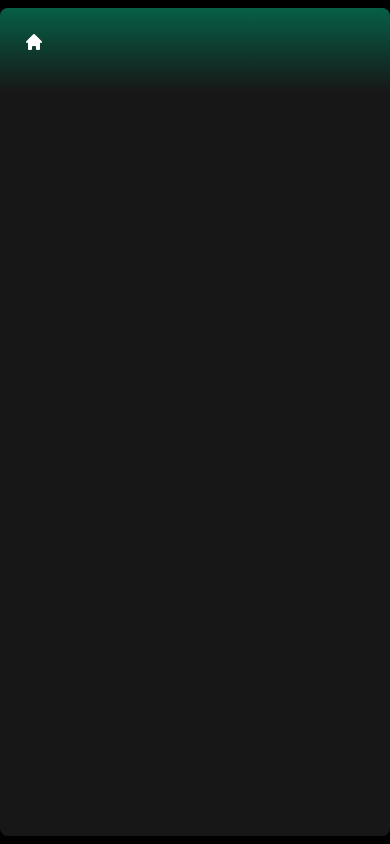
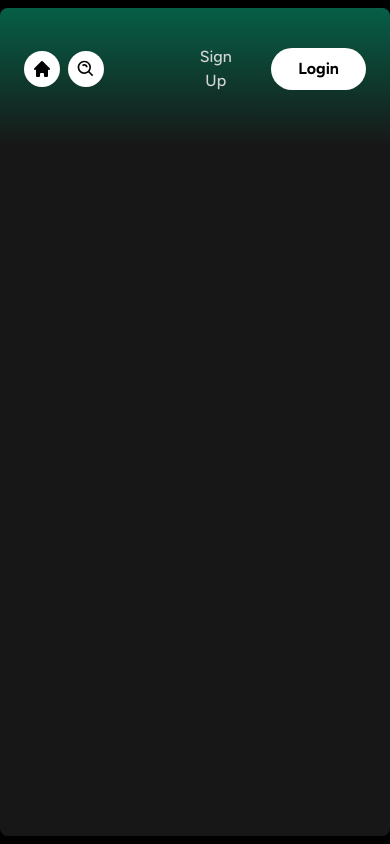
Before and after one commit to JAE-exe/spotify_clone, a Next.js app: page / in a window 390 px wide. Built offline with nearby package versions, Linux system fonts and the light colour scheme.

Commit message:
commit 7

```diff
--- /dev/null
+++ b/components/Button.tsx
@@ -0,0 +1,27 @@
+import { forwardRef } from "react";
+import { twMerge } from "tailwind-merge";
+
+interface ButtonProps extends React.ButtonHTMLAttributes<HTMLButtonElement> {}
+
+const Button = forwardRef<HTMLButtonElement, ButtonProps>(
+  ({ className, children, disabled, type = "button", ...props }, ref) => {
+    return (
+      <button
+        type={type}
+        className={twMerge(
+          `w-full rounded-full bg-green-500 border border-transparent px-3 py-3 disabled:cursor-not-allowed disabled:opacity-50 text-black font-bold hover:opacity-75 transition`,
+          className
+        )}
+        disabled={disabled}
+        ref={ref}
+        {...props}
+      >
+        {children}
+      </button>
+    );
+  }
+);
+
+Button.displayName = "Button";
+
+export default Button;
--- a/components/Header.tsx
+++ b/components/Header.tsx
@@ -1,8 +1,10 @@
 "use client";
-import { useRouter } from "next/navigation"; // Correct import for useRouter from next/navigation
+import { useRouter } from "next/navigation";
+import { BiSearchAlt } from "react-icons/bi";
 import { HiHome } from "react-icons/hi";
 import { RxCaretLeft, RxCaretRight } from "react-icons/rx";
 import { twMerge } from "tailwind-merge";
+import Button from "./Button";
 
 interface HeaderProps {
   children: React.ReactNode;
@@ -19,7 +21,7 @@ const Header: React.FC<HeaderProps> = ({ children, className }) => {
         className
       )}
     >
-      <div className="w-full mb-4 flex items-center">
+      <div className="w-full mb-4 flex items-center justify-between">
         <div className="hidden md:flex gap-x-2 items-center">
           <button
             onClick={() => router.back()}
@@ -34,10 +36,19 @@ const Header: React.FC<HeaderProps> = ({ children, className }) => {
             <RxCaretRight size={35} className="text-white" />
           </button>
         </div>
-        <div className="flex md:hidden gap-x-2 items-center ">
-          <button className="">
-            <HiHome size={20} className="text-white" />
+        <div className="flex md:hidden gap-x-2 items-center">
+          <button className="rounded-full p-2 bg-white flex items-center justify-center hover:opacity-75 transition">
+            <HiHome size={20} className="text-black" />
           </button>
+          <button className="rounded-full p-2 bg-white flex items-center justify-center hover:opacity-75 transition">
+            <BiSearchAlt size={20} className="text-black" />
+          </button>
+        </div>
+        <div className="ml-auto flex items-center gap-x-4">
+          <Button className="bg-transparent text-neutral-300 font-medium">
+            Sign Up
+          </Button>
+          <Button className="bg-white px-6 py-2 ">Login</Button>
         </div>
       </div>
     </div>
```
Also changed, not shown: .self/notetoself.txt.
